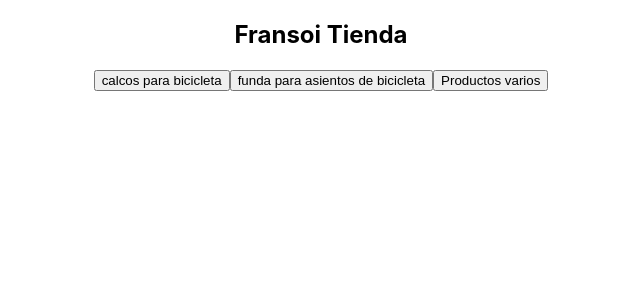
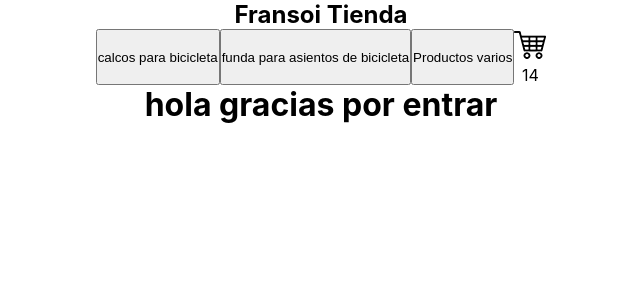
Before and after one commit to TomasFransoi/tomasfransoireact, a React (Create React App) app: page / in a window 1280 px wide. Shown: the top 300 px of the page, without its empty margins (319-959 px from the left). Built offline with nearby package versions, Linux system fonts and the light colour scheme.

Commit message:
CreaTuLanding

```diff
--- a/src/App.js
+++ b/src/App.js
@@ -1,3 +1,5 @@
+
+import ItemListContainer from "./components/ItemListContainer/ItemListContainer.js"
 import Navbar from './components/Navbar/Navbar.js';
 import './App.css';
 
@@ -5,6 +7,7 @@ function App() {
   return (
     <div className="App">
       <Navbar />
+      <ItemListContainer saludo="hola gracias por entrar"/>
     </div>
   );
 }
--- /dev/null
+++ b/src/components/CartWidget/CartWidget.js
@@ -0,0 +1,9 @@
+const CartWidget = () =>{
+    return(
+        <div>
+            <img src="..\images\CartWidget.png" alt="carrito"></img>
+            <p>14</p>
+        </div>
+    )
+}
+export default CartWidget
--- /dev/null
+++ b/src/components/ItemListContainer/ItemListContainer.js
@@ -0,0 +1,9 @@
+const ItemListContainer = ({ saludo }) =>{
+    return(
+        <h1 className="saludo">
+            {saludo}
+        </h1>
+    )
+}
+
+export default ItemListContainer
--- /dev/null
+++ b/src/components/Navbar/Navbar.css
@@ -0,0 +1,7 @@
+* {
+    margin: 0px;
+    padding: 0px; }
+.opciones{
+    display: flex;
+    justify-content: center;
+}
--- a/src/components/Navbar/Navbar.js
+++ b/src/components/Navbar/Navbar.js
@@ -1,15 +1,20 @@
+import "./Navbar.css"
 import React from 'react'
+import CartWidget from '../CartWidget/CartWidget'
 const menu = () =>{
     return(
         <nav className= 'Navbar'>
             <div>
                 <h1>Fransoi Tienda</h1>
             </div>
-            <div>
+
+            <div className='opciones'>
                 <button>calcos para bicicleta</button>
                 <button>funda para asientos de bicicleta</button>
                 <button>Productos varios</button>
+                <CartWidget/>
             </div>
+
         </nav>
     )
 }
```
Also changed, not shown: public/images/CartWidget.png (added), src/App.css (line endings or trailing spaces).
